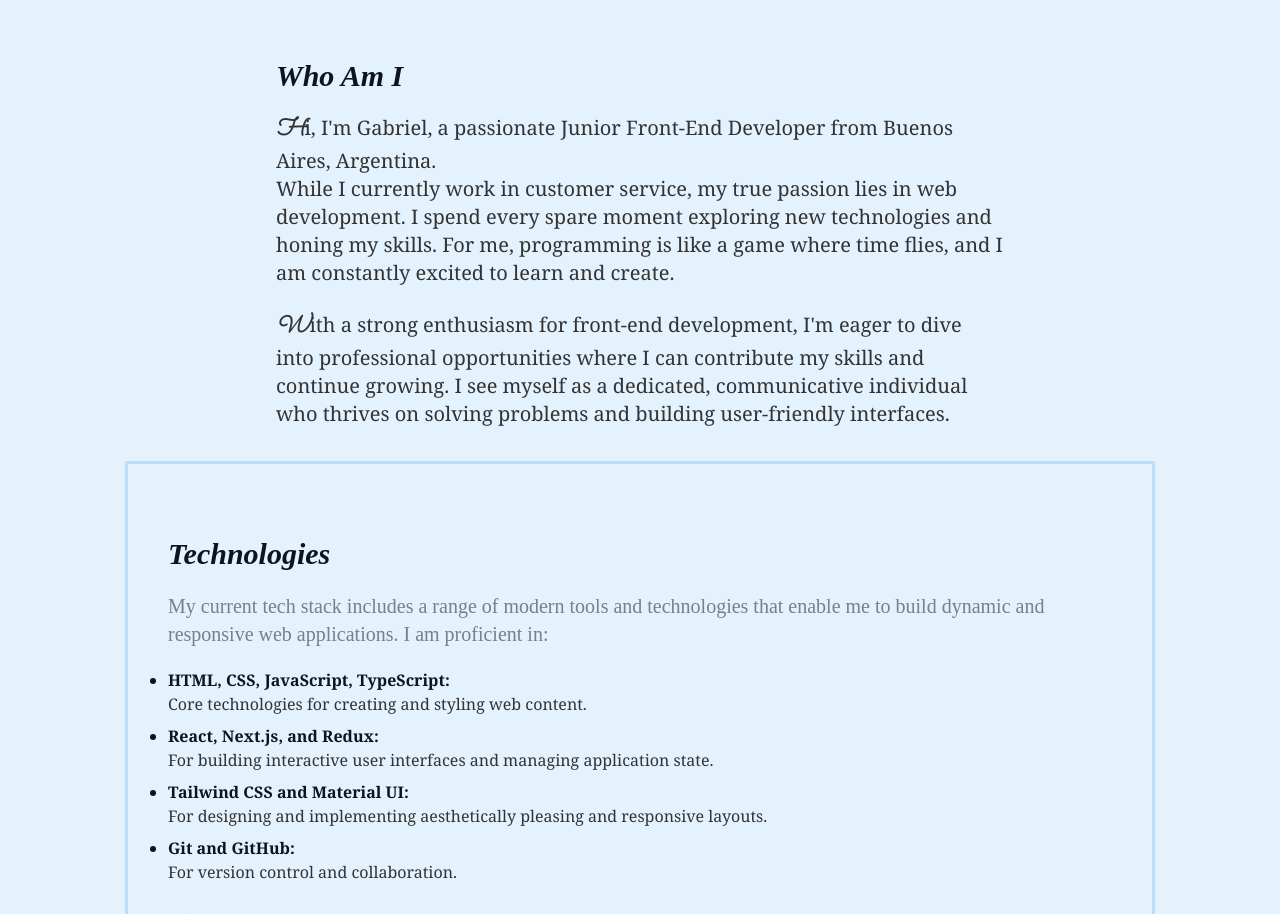
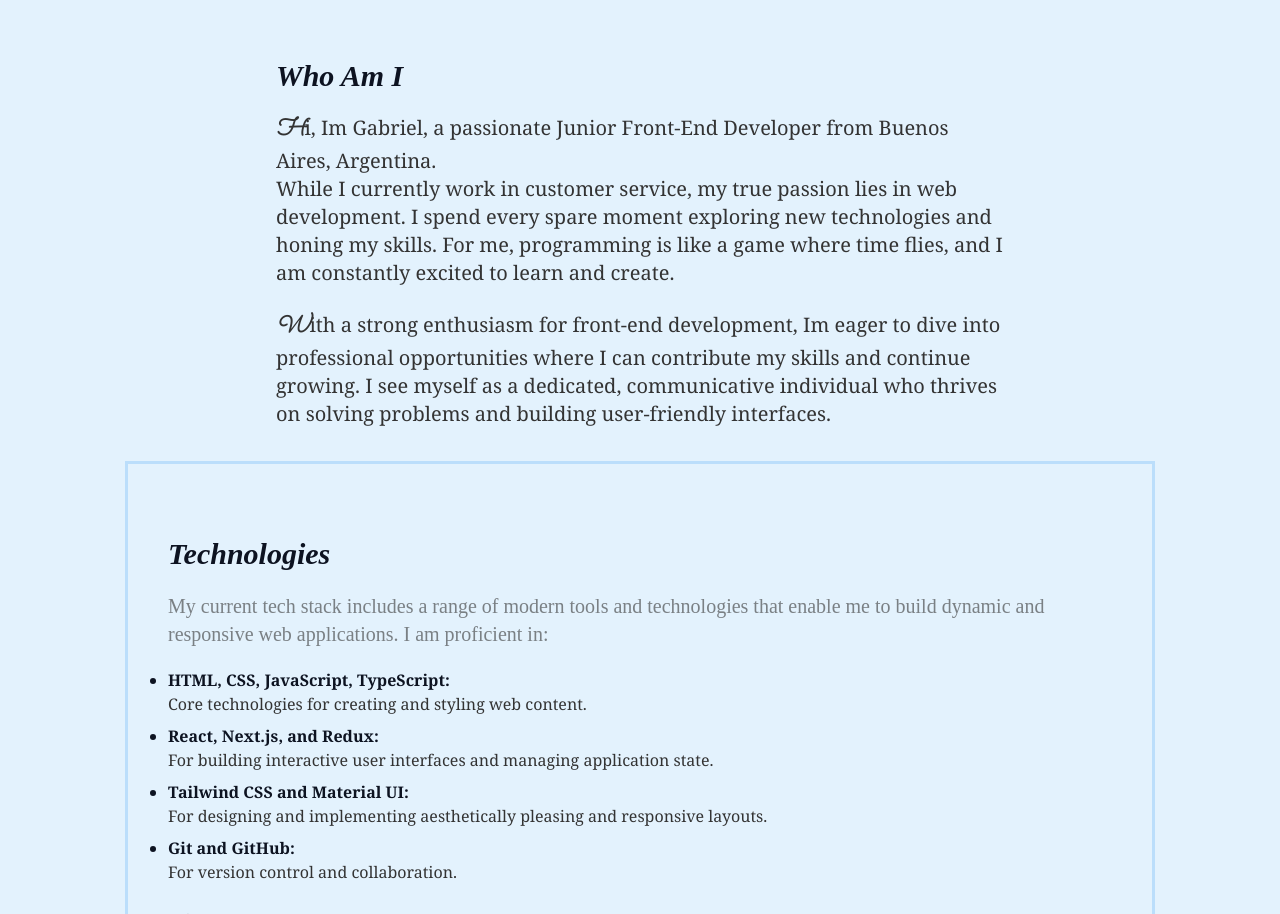
Before and after one commit to GabrielPaparello/cv, a React (Vite) app: page / in a window 1280 px wide. Shown: the part 6460-7374 px from the top of the page. Built offline with nearby package versions, Linux system fonts and the light colour scheme; a web font is replaced by a local one.

Commit message:
just an issue with the ' simbol slint

```diff
--- a/src/sections/About.tsx
+++ b/src/sections/About.tsx
@@ -1,5 +1,6 @@
 import "@/App.css";
 import BookNegativeDivider from "@/components/shapeDividers/Book.Negative.Divider";
+import React from "react";
 import BookDivider from "@/components/shapeDividers/Book.divider";
 export const About = ({ id }: { id: string }) => {
   return (
@@ -15,7 +16,7 @@ export const About = ({ id }: { id: string }) => {
               Who Am I
             </h2>
             <p className="text-lg  md:text-xl my-4 pb-2 first-letter:text-2xl first-letter:font-semibold first-letter-dancing">
-              Hi, I'm Gabriel, a passionate Junior Front-End Developer from
+              Hi, Im Gabriel, a passionate Junior Front-End Developer from
               Buenos Aires, Argentina.
               <br /> While I currently work in customer service, my true passion
               lies in web development. I spend every spare moment exploring new
@@ -28,7 +29,7 @@ export const About = ({ id }: { id: string }) => {
             md:text-xl
             first-letter:text-2xl first-letter:font-semibold first-letter-dancing  "
             >
-              With a strong enthusiasm for front-end development, I'm eager to
+              With a strong enthusiasm for front-end development, Im eager to
               dive into professional opportunities where I can contribute my
               skills and continue growing. I see myself as a dedicated,
               communicative individual who thrives on solving problems and
```
